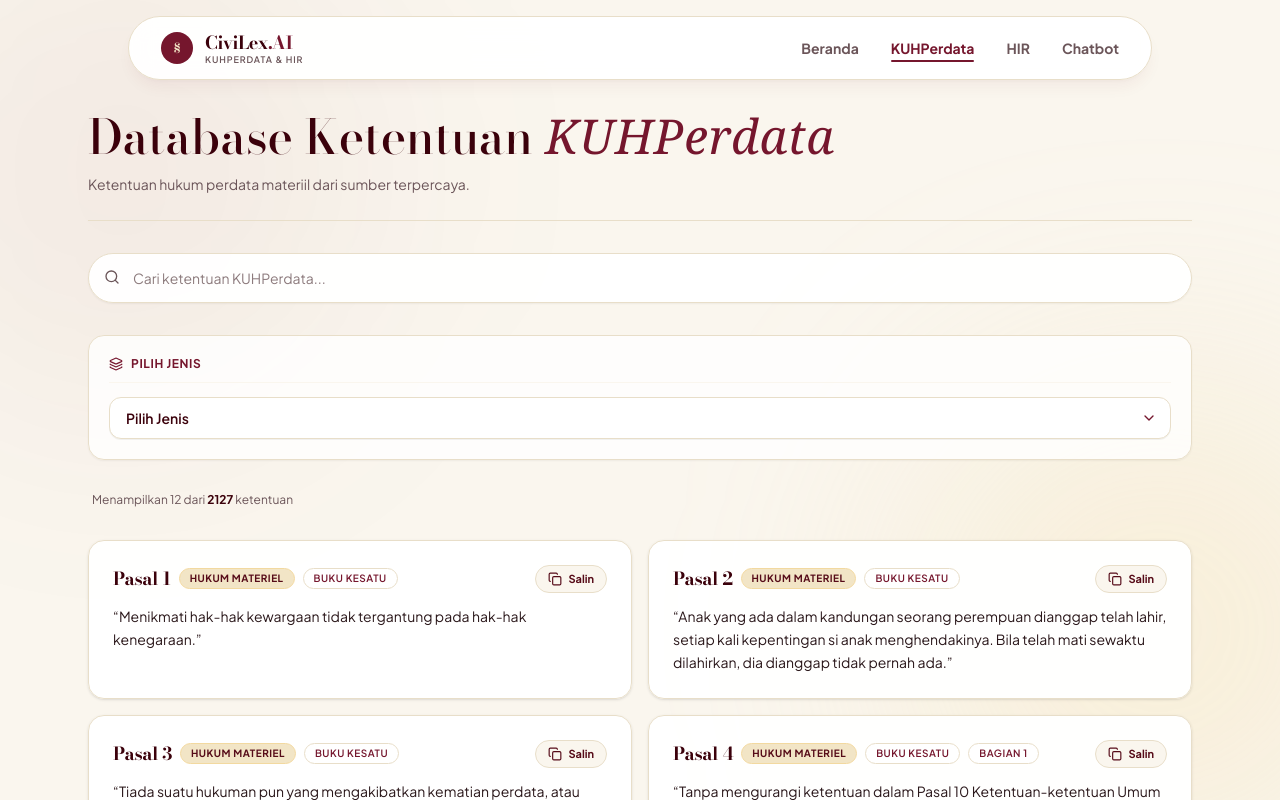
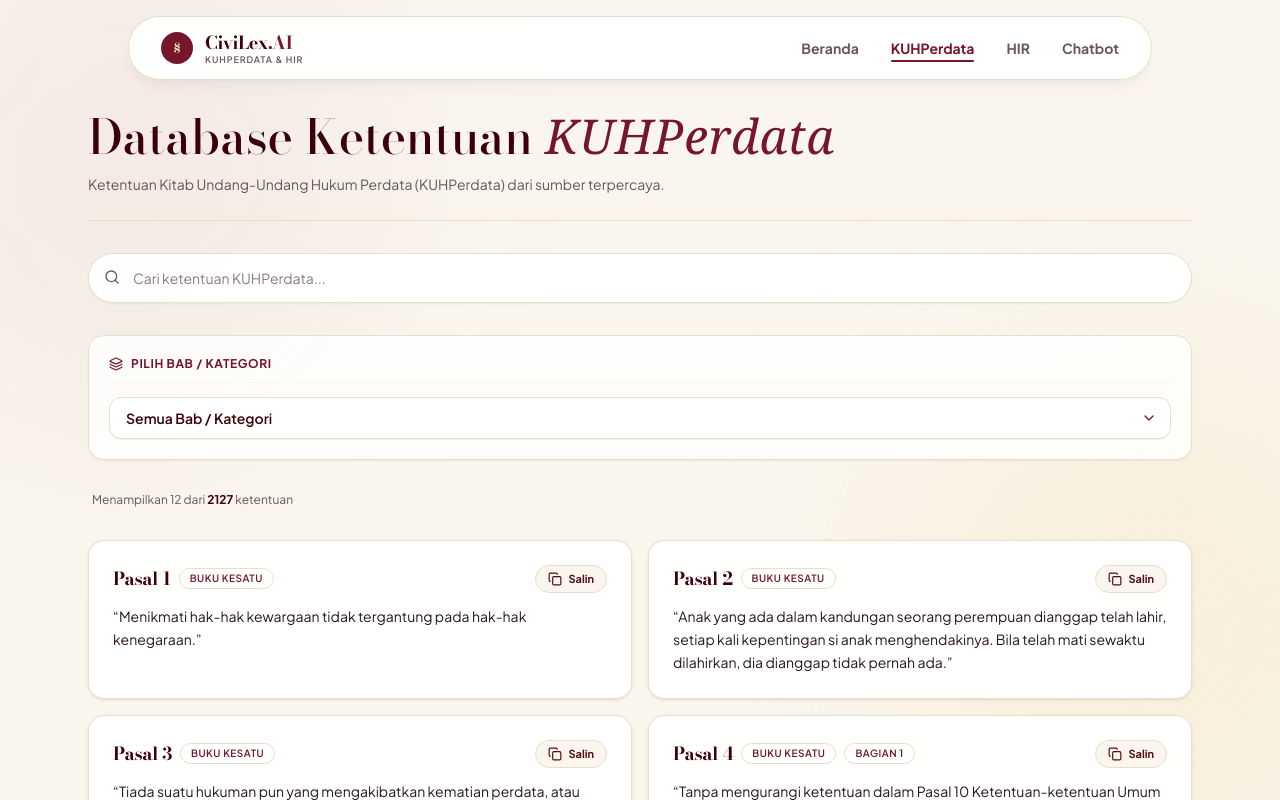
Before and after one commit to nisrinaatiqah/legal-rag-kuhperdata, a Next.js app in the folder perdata-app/: page /database in a window 1280 px wide. Shown: the top 800 px of the page. Built offline with nearby package versions, Linux system fonts and the light colour scheme; a web font is replaced by a local one.

Commit message:
style(database): remove Hukum Materiel and Hukum Acara Formil labels from article cards and navigation

```diff
--- a/perdata-app/app/components/PasalCard.tsx
+++ b/perdata-app/app/components/PasalCard.tsx
@@ -37,9 +37,6 @@ export default function PasalCard({ article, index }: { article: ArticleDoc; ind
           <div className="flex items-center gap-2 flex-wrap">
             <span className="font-bodoni text-base md:text-lg font-bold tracking-tight text-[#3B010B]">
               Pasal {article.pasal}
-            </span>
-            <span className="text-[10px] uppercase tracking-wider font-bold px-2.5 py-0.5 rounded-full bg-[#F2E5C6] text-[#560B18] border border-[#F2D9A0] font-sans">
-              {article.source === 'KUHPerdata' ? 'Hukum Materiel' : 'Hukum Acara Formil'}
             </span>
             {article.buku && (
               <span className="text-[10px] uppercase tracking-wider font-semibold px-2.5 py-0.5 rounded-full bg-white text-[#75162D] border border-[#E8DEC9] font-sans">
--- a/perdata-app/app/database/page.tsx
+++ b/perdata-app/app/database/page.tsx
@@ -115,8 +115,8 @@ function DatabaseContent() {
         </h1>
         <p className="text-xs sm:text-sm text-[#6B5559] max-w-2xl font-sans font-normal mt-1 leading-relaxed">
           {selectedSource === 'HIR'
-            ? 'Ketentuan hukum acara perdata dari sumber terpercaya.'
-            : 'Ketentuan hukum perdata materiil dari sumber terpercaya.'}
+            ? 'Ketentuan Herziene Inlandsch Reglement (HIR) dari sumber terpercaya.'
+            : 'Ketentuan Kitab Undang-Undang Hukum Perdata (KUHPerdata) dari sumber terpercaya.'}
         </p>
       </div>
 
@@ -141,7 +141,7 @@ function DatabaseContent() {
         <div className="flex items-center justify-between gap-2 border-b border-[#FAF6EE] pb-2.5">
           <div className="flex items-center gap-2 text-xs font-bold uppercase tracking-wider text-[#75162D]">
             <Layers className="w-3.5 h-3.5" />
-            <span>Pilih Jenis</span>
+            <span>Pilih Bab / Kategori</span>
           </div>
 
           {(selectedCategory || searchQuery) && (
@@ -166,7 +166,7 @@ function DatabaseContent() {
             }}
             className="w-full appearance-none px-4 py-2.5 pr-10 rounded-xl bg-white border border-[#E8DEC9] text-xs sm:text-sm font-semibold text-[#3B010B] focus:outline-none focus:border-[#75162D] shadow-2xs cursor-pointer hover:border-[#75162D]/60 transition-colors"
           >
-            <option value="">Pilih Jenis</option>
+            <option value="">Semua Bab / Kategori</option>
             {selectedSource === 'KUHPerdata' ? (
               <>
                 <optgroup label="Buku I: Orang & Keluarga">
--- a/perdata-app/app/page.tsx
+++ b/perdata-app/app/page.tsx
@@ -376,7 +376,7 @@ export default function HomePage() {
                       KUHPerdata
                     </span>
                     <span className="text-xs text-[#6B5559] mt-0.5">
-                      Hukum Perdata Materiel
+                      Kitab Undang-Undang Hukum Perdata
                     </span>
                   </div>
                   <div className="w-9 h-9 rounded-full bg-[#FAF6EE] group-hover:bg-[#75162D] flex items-center justify-center text-[#75162D] group-hover:text-[#FAF6EE] transition-colors shrink-0">
@@ -394,7 +394,7 @@ export default function HomePage() {
                       HIR
                     </span>
                     <span className="text-xs text-[#6B5559] mt-0.5">
-                      Hukum Acara Formil
+                      Herziene Inlandsch Reglement
                     </span>
                   </div>
                   <div className="w-9 h-9 rounded-full bg-[#FAF6EE] group-hover:bg-[#75162D] flex items-center justify-center text-[#75162D] group-hover:text-[#FAF6EE] transition-colors shrink-0">
```
